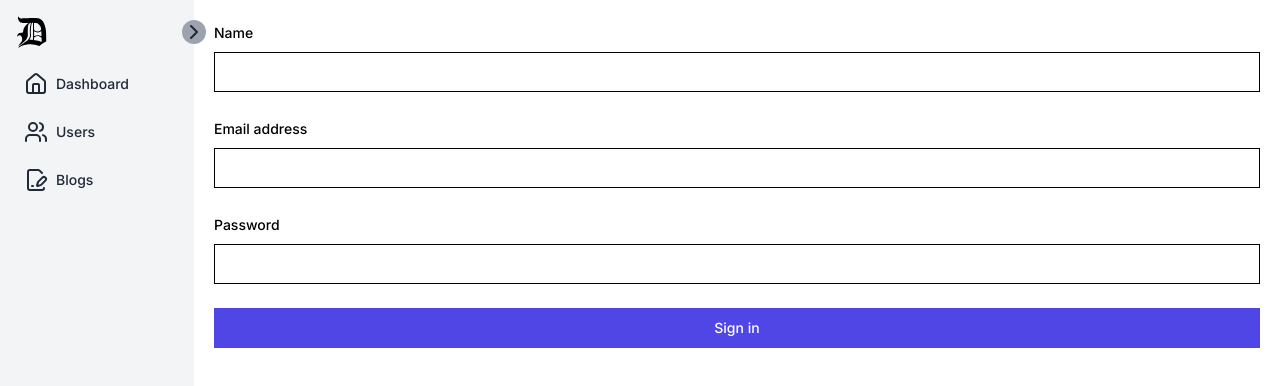
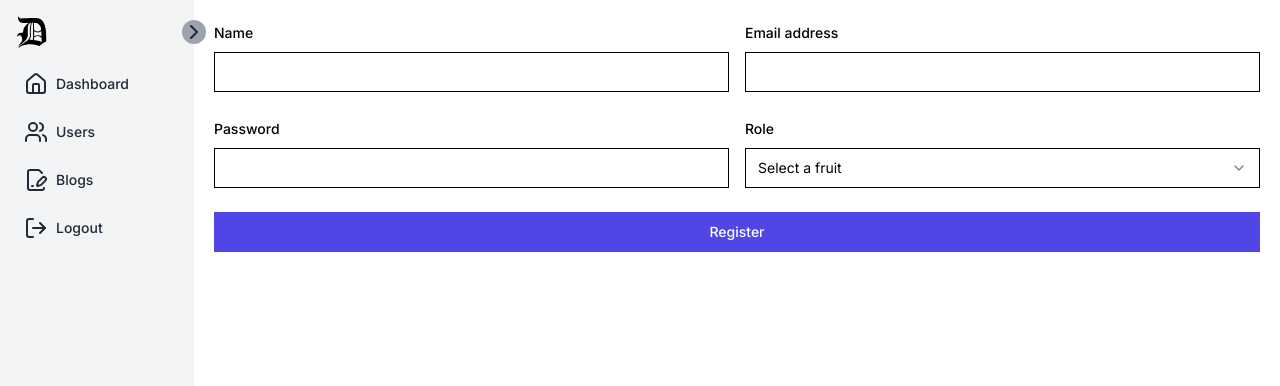
Before and after one commit to beecodeguy/crawlhub, a Next.js app: page /admin/users/registration in a window 1280 px wide. Shown: the top 386 px of the page. Built offline with nearby package versions, Linux system fonts and the light colour scheme; no server answers; sample sign-in values are in the browser's storage.

Commit message:
login and register with protected route

```diff
--- a/package.json
+++ b/package.json
@@ -13,6 +13,7 @@
     "@prisma/client": "^5.18.0",
     "@radix-ui/react-dropdown-menu": "^2.1.1",
     "@radix-ui/react-label": "^2.1.0",
+    "@radix-ui/react-select": "^2.1.1",
     "@radix-ui/react-slot": "^1.1.0",
     "@radix-ui/react-tooltip": "^1.1.2",
     "@react-hook/window-size": "^3.1.1",
@@ -26,6 +27,7 @@
     "@tiptap/pm": "^2.6.1",
     "@tiptap/react": "^2.6.1",
     "@tiptap/starter-kit": "^2.6.1",
+    "axios": "^1.7.4",
     "bcrypt": "^5.1.1",
     "class-variance-authority": "^0.7.0",
     "clsx": "^2.1.1",
--- a/src/app/api/auth/register/route.ts
+++ b/src/app/api/auth/register/route.ts
@@ -1,6 +1,6 @@
 import prismadb from "@/lib/prismadb";
 import { NextResponse } from "next/server";
-import bcrypt from "bcrypt";
+// import bcrypt from "bcrypt";
 
 export async function POST(req: Request) {
   try {
@@ -24,14 +24,14 @@
     if (isMatchedEmail) {
       return new NextResponse("Email already registered", { status: 400 });
     } else {
-      const hashedPassword = await bcrypt.hash(password, 10);
+      // const hashedPassword = await bcrypt.hash(password, 10);
 
       const newUser = await prismadb.user.create({
         data: {
           email,
           name,
           role,
-          password: hashedPassword,
+          password,
         },
       });
       return NextResponse.json(newUser);
--- /dev/null
+++ b/src/components/SelectComponent.tsx
@@ -0,0 +1,37 @@
+"use client";
+
+import React from "react";
+import {
+  Select,
+  SelectContent,
+  SelectGroup,
+  SelectItem,
+  SelectLabel,
+  SelectTrigger,
+  SelectValue,
+} from "@/components/ui/select";
+
+interface IProps {
+  onChange: (v: string) => void;
+  value: string;
+  items: { label: string; value: string }[];
+}
+
+const SelectComponent: React.FC<IProps> = ({ onChange, value }) => {
+  return (
+    <Select onValueChange={onChange} value={value}>
+      <SelectTrigger className="mt-2">
+        <SelectValue placeholder="Select a fruit" />
+      </SelectTrigger>
+      <SelectContent className="bg-white w-full">
+        <SelectGroup>
+          <SelectLabel>Select ...</SelectLabel>
+          <SelectItem value="admin">Admin</SelectItem>
+          <SelectItem value="user">User</SelectItem>
+        </SelectGroup>
+      </SelectContent>
+    </Select>
+  );
+};
+
+export default SelectComponent;
--- a/src/components/icons.tsx
+++ b/src/components/icons.tsx
@@ -179,4 +179,22 @@
       <path d="M8 18h1" />
     </svg>
   ),
+  logout: () => (
+    <svg
+      xmlns="http://www.w3.org/2000/svg"
+      width="24"
+      height="24"
+      viewBox="0 0 24 24"
+      fill="none"
+      stroke="currentColor"
+      strokeWidth="2"
+      strokeLinecap="round"
+      strokeLinejoin="round"
+      className="lucide lucide-log-out"
+    >
+      <path d="M9 21H5a2 2 0 0 1-2-2V5a2 2 0 0 1 2-2h4" />
+      <polyline points="16 17 21 12 16 7" />
+      <line x1="21" x2="9" y1="12" y2="12" />
+    </svg>
+  ),
 };
--- a/src/components/sidebar.tsx
+++ b/src/components/sidebar.tsx
@@ -2,10 +2,11 @@
 
 import React, { useState } from "react";
 import { Icons } from "./icons";
-import { usePathname } from "next/navigation";
+import { usePathname, useRouter } from "next/navigation";
 import Link from "next/link";
 import { ChevronLeft, ChevronRight } from "lucide-react";
 import { motion } from "framer-motion";
+import { signOut } from "next-auth/react";
 
 const MenuItems = [
   {
@@ -23,14 +24,24 @@
     link: "/admin/blogs",
     icon: <Icons.blog />,
   },
+  {
+    title: "Logout",
+    icon: <Icons.logout />,
+  },
 ];
 
 const Sidebar = () => {
   const pathname = usePathname();
+  const router = useRouter();
   const [isCollapsed, setIsCollapsed] = useState(false);
 
   const toggleCollapse = () => {
     setIsCollapsed(!isCollapsed);
+  };
+
+  const logOut = async () => {
+    await signOut({ redirect: false });
+    router.push("/");
   };
 
   return (
@@ -52,11 +63,12 @@
       <nav className="space-y-2">
         {MenuItems.map((item) => (
           <Link
-            href={item.link}
+            href={item.link ? item.link : "#"}
             className={`w-full flex items-center space-x-2 hover:bg-gray-200 py-2 px-2 rounded-lg text-gray-800 ${
               item.link === pathname ? "bg-gray-200" : ""
             }`}
             key={item.title}
+            onClick={item.title === "Logout" ? logOut : () => {}}
           >
             <span>{item.icon}</span>
             {!isCollapsed && (
--- /dev/null
+++ b/src/components/ui/select.tsx
@@ -0,0 +1,160 @@
+"use client"
+
+import * as React from "react"
+import * as SelectPrimitive from "@radix-ui/react-select"
+import { Check, ChevronDown, ChevronUp } from "lucide-react"
+
+import { cn } from "@/lib/utils"
+
+const Select = SelectPrimitive.Root
+
+const SelectGroup = SelectPrimitive.Group
+
+const SelectValue = SelectPrimitive.Value
+
+const SelectTrigger = React.forwardRef<
+  React.ElementRef<typeof SelectPrimitive.Trigger>,
+  React.ComponentPropsWithoutRef<typeof SelectPrimitive.Trigger>
+>(({ className, children, ...props }, ref) => (
+  <SelectPrimitive.Trigger
+    ref={ref}
+    className={cn(
+      "flex h-10 w-full items-center justify-between rounded-md border border-input bg-background px-3 py-2 text-sm ring-offset-background placeholder:text-muted-foreground focus:outline-none focus:ring-2 focus:ring-ring focus:ring-offset-2 disabled:cursor-not-allowed disabled:opacity-50 [&>span]:line-clamp-1",
+      className
+    )}
+    {...props}
+  >
+    {children}
+    <SelectPrimitive.Icon asChild>
+      <ChevronDown className="h-4 w-4 opacity-50" />
+    </SelectPrimitive.Icon>
+  </SelectPrimitive.Trigger>
+))
+SelectTrigger.displayName = SelectPrimitive.Trigger.displayName
+
+const SelectScrollUpButton = React.forwardRef<
+  React.ElementRef<typeof SelectPrimitive.ScrollUpButton>,
+  React.ComponentPropsWithoutRef<typeof SelectPrimitive.ScrollUpButton>
+>(({ className, ...props }, ref) => (
+  <SelectPrimitive.ScrollUpButton
+    ref={ref}
+    className={cn(
+      "flex cursor-default items-center justify-center py-1",
+      className
+    )}
+    {...props}
+  >
+    <ChevronUp className="h-4 w-4" />
+  </SelectPrimitive.ScrollUpButton>
+))
+SelectScrollUpButton.displayName = SelectPrimitive.ScrollUpButton.displayName
+
+const SelectScrollDownButton = React.forwardRef<
+  React.ElementRef<typeof SelectPrimitive.ScrollDownButton>,
+  React.ComponentPropsWithoutRef<typeof SelectPrimitive.ScrollDownButton>
+>(({ className, ...props }, ref) => (
+  <SelectPrimitive.ScrollDownButton
+    ref={ref}
+    className={cn(
+      "flex cursor-default items-center justify-center py-1",
+      className
+    )}
+    {...props}
+  >
+    <ChevronDown className="h-4 w-4" />
+  </SelectPrimitive.ScrollDownButton>
+))
+SelectScrollDownButton.displayName =
+  SelectPrimitive.ScrollDownButton.displayName
+
+const SelectContent = React.forwardRef<
+  React.ElementRef<typeof SelectPrimitive.Content>,
+  React.ComponentPropsWithoutRef<typeof SelectPrimitive.Content>
+>(({ className, children, position = "popper", ...props }, ref) => (
+  <SelectPrimitive.Portal>
+    <SelectPrimitive.Content
+      ref={ref}
+      className={cn(
+        "relative z-50 max-h-96 min-w-[8rem] overflow-hidden rounded-md border bg-popover text-popover-foreground shadow-md data-[state=open]:animate-in data-[state=closed]:animate-out data-[state=closed]:fade-out-0 data-[state=open]:fade-in-0 data-[state=closed]:zoom-out-95 data-[state=open]:zoom-in-95 data-[side=bottom]:slide-in-from-top-2 data-[side=left]:slide-in-from-right-2 data-[side=right]:slide-in-from-left-2 data-[side=top]:slide-in-from-bottom-2",
+        position === "popper" &&
+          "data-[side=bottom]:translate-y-1 data-[side=left]:-translate-x-1 data-[side=right]:translate-x-1 data-[side=top]:-translate-y-1",
+        className
+      )}
+      position={position}
+      {...props}
+    >
+      <SelectScrollUpButton />
+      <SelectPrimitive.Viewport
+        className={cn(
+          "p-1",
+          position === "popper" &&
+            "h-[var(--radix-select-trigger-height)] w-full min-w-[var(--radix-select-trigger-width)]"
+        )}
+      >
+        {children}
+      </SelectPrimitive.Viewport>
+      <SelectScrollDownButton />
+    </SelectPrimitive.Content>
+  </SelectPrimitive.Portal>
+))
+SelectContent.displayName = SelectPrimitive.Content.displayName
+
+const SelectLabel = React.forwardRef<
+  React.ElementRef<typeof SelectPrimitive.Label>,
+  React.ComponentPropsWithoutRef<typeof SelectPrimitive.Label>
+>(({ className, ...props }, ref) => (
+  <SelectPrimitive.Label
+    ref={ref}
+    className={cn("py-1.5 pl-8 pr-2 text-sm font-semibold", className)}
+    {...props}
+  />
+))
+SelectLabel.displayName = SelectPrimitive.Label.displayName
+
+const SelectItem = React.forwardRef<
+  React.ElementRef<typeof SelectPrimitive.Item>,
+  React.ComponentPropsWithoutRef<typeof SelectPrimitive.Item>
+>(({ className, children, ...props }, ref) => (
+  <SelectPrimitive.Item
+    ref={ref}
+    className={cn(
+      "relative flex w-full cursor-default select-none items-center rounded-sm py-1.5 pl-8 pr-2 text-sm outline-none focus:bg-accent focus:text-accent-foreground data-[disabled]:pointer-events-none data-[disabled]:opacity-50",
+      className
+    )}
+    {...props}
+  >
+    <span className="absolute left-2 flex h-3.5 w-3.5 items-center justify-center">
+      <SelectPrimitive.ItemIndicator>
+        <Check className="h-4 w-4" />
+      </SelectPrimitive.ItemIndicator>
+    </span>
+
+    <SelectPrimitive.ItemText>{children}</SelectPrimitive.ItemText>
+  </SelectPrimitive.Item>
+))
+SelectItem.displayName = SelectPrimitive.Item.displayName
+
+const SelectSeparator = React.forwardRef<
+  React.ElementRef<typeof SelectPrimitive.Separator>,
+  React.ComponentPropsWithoutRef<typeof SelectPrimitive.Separator>
+>(({ className, ...props }, ref) => (
+  <SelectPrimitive.Separator
+    ref={ref}
+    className={cn("-mx-1 my-1 h-px bg-muted", className)}
+    {...props}
+  />
+))
+SelectSeparator.displayName = SelectPrimitive.Separator.displayName
+
+export {
+  Select,
+  SelectGroup,
+  SelectValue,
+  SelectTrigger,
+  SelectContent,
+  SelectLabel,
+  SelectItem,
+  SelectSeparator,
+  SelectScrollUpButton,
+  SelectScrollDownButton,
+}
--- a/src/containers/RegisterForm/index.tsx
+++ b/src/containers/RegisterForm/index.tsx
@@ -2,41 +2,97 @@
 import React from "react";
 import { Label } from "@/components/ui/label";
 import { Input } from "@/components/ui/input";
-import { useForm } from "react-hook-form";
+import { Controller, SubmitHandler, useForm } from "react-hook-form";
 import { Button } from "@/components/ui/button";
+import * as z from "zod";
+import SelectComponent from "@/components/SelectComponent";
+import { zodResolver } from "@hookform/resolvers/zod";
+import axios from "axios";
+import { useRouter } from "next/navigation";
+
+const RegisterFormSchema = z.object({
+  email: z.string().min(4),
+  password: z.string().min(4),
+  name: z.string(),
+  role: z.string(),
+});
+
+type TRegisterForm = z.infer<typeof RegisterFormSchema>;
 
 const RegisterForm = () => {
-  const { register } = useForm();
+  const { register, control, handleSubmit } = useForm<TRegisterForm>({
+    resolver: zodResolver(RegisterFormSchema),
+  });
+
+  const router = useRouter();
+
+  const onSubmit: SubmitHandler<TRegisterForm> = async (data) => {
+    try {
+      axios.post("/api/auth/register", data);
+      router.push("/admin/users");
+    } catch (err) {
+      console.log(err);
+    }
+  };
 
   return (
-    <form className="space-y-6">
-      <div>
+    <form className="space-y-6" onSubmit={handleSubmit(onSubmit)}>
+      <div className="flex gap-4">
+        <div className="w-full">
           <Label>Name</Label>
           <div className="mt-2">
             <Input {...register("name")} name="name" />
           </div>
         </div>
 
-      <div>
+        <div className="w-full">
           <Label>Email address</Label>
           <div className="mt-2">
-          <Input {...register("email")} id="email" name="email" type="email" />
+            <Input
+              {...register("email")}
+              id="email"
+              name="email"
+              type="email"
+            />
+          </div>
         </div>
       </div>
 
-      <div>
+      <div className="flex gap-4 items-center justify-center">
+        <div className="w-full">
           <Label>Password</Label>
           <div className="mt-2">
             <Input {...register("password")} name="password" type="password" />
           </div>
         </div>
 
+        <div className="w-full">
+          <Label>Role</Label>
+          <div>
+            <Controller
+              name="role"
+              control={control}
+              render={({ field: { onChange, value } }) => (
+                <SelectComponent
+                  onChange={onChange}
+                  value={value}
+                  items={[
+                    { label: "Admin", value: "admin" },
+                    { label: "User", value: "user" },
+                  ]}
+                />
+              )}
+            />
+          </div>
+        </div>
+      </div>
+
       <div>
         <Button
           type="submit"
-          className="flex w-full justify-center rounded-md bg-indigo-600 px-3 py-1.5 text-white"
+          className="flex w-full justify-center rounded-md bg-indigo-600 hover:bg-indigo-400 px-3 py-1.5 text-white"
         >
-          Sign in
+          Register
         </Button>
       </div>
     </form>
```
Also changed, not shown: src/app/admin/(protected)/layout.tsx (+13 -1 lines), src/lib/authOptions.ts (+9 -11 lines), 1 other file (tests, documents, lock files or other folders). Lines whose indentation alone changed are shown as unchanged.
